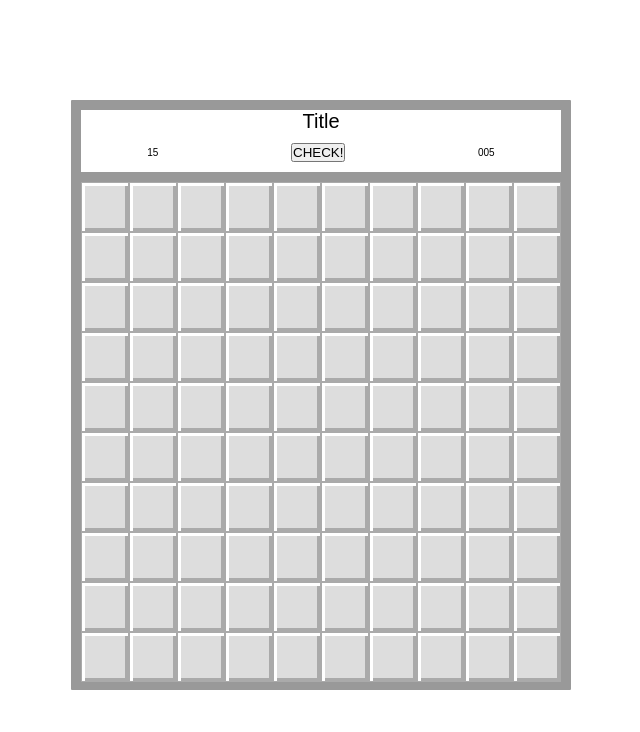
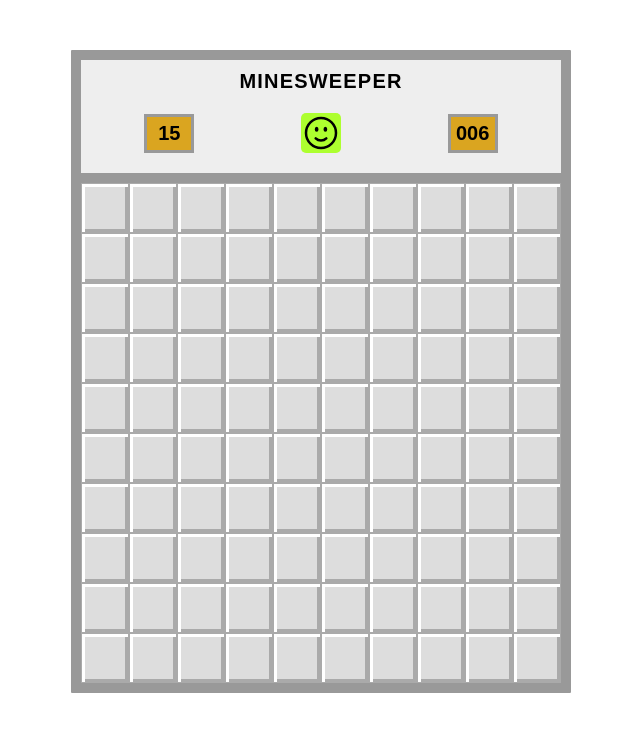
Before and after one commit to marcinmagala/Minesweeper, a plain HTML site: page index.html in a window 1280 px wide. Shown: the whole page, without its empty margins (319-959 px from the left). Drawn offline with Linux system fonts and the light colour scheme.

Commit message:
style menu bar

```diff
--- a/index.html
+++ b/index.html
@@ -12,10 +12,39 @@
   <body>
     <div class="app">
       <div class="options">
-        <header>Title</header>
+        <header>Minesweeper</header>
         <div class="summary">
           <div class="mine">12</div>
-          <button class="btn_check">CHECK!</button>
+
+          <svg
+            xmlns="http://www.w3.org/2000/svg"
+            fill="none"
+            viewBox="0 0 24 24"
+            stroke-width="1.5"
+            stroke="currentColor"
+            class="emoticon_smile"
+          >
+            <path
+              stroke-linecap="round"
+              stroke-linejoin="round"
+              d="M15.182 15.182a4.5 4.5 0 01-6.364 0M21 12a9 9 0 11-18 0 9 9 0 0118 0zM9.75 9.75c0 .414-.168.75-.375.75S9 10.164 9 9.75 9.168 9 9.375 9s.375.336.375.75zm-.375 0h.008v.015h-.008V9.75zm5.625 0c0 .414-.168.75-.375.75s-.375-.336-.375-.75.168-.75.375-.75.375.336.375.75zm-.375 0h.008v.015h-.008V9.75z"
+            />
+          </svg>
+          <svg
+            xmlns="http://www.w3.org/2000/svg"
+            fill="none"
+            viewBox="0 0 24 24"
+            stroke-width="1.5"
+            stroke="currentColor"
+            class="emoticon_sad hidden"
+          >
+            <path
+              stroke-linecap="round"
+              stroke-linejoin="round"
+              d="M15.182 16.318A4.486 4.486 0 0012.016 15a4.486 4.486 0 00-3.198 1.318M21 12a9 9 0 11-18 0 9 9 0 0118 0zM9.75 9.75c0 .414-.168.75-.375.75S9 10.164 9 9.75 9.168 9 9.375 9s.375.336.375.75zm-.375 0h.008v.015h-.008V9.75zm5.625 0c0 .414-.168.75-.375.75s-.375-.336-.375-.75.168-.75.375-.75.375.336.375.75zm-.375 0h.008v.015h-.008V9.75z"
+            />
+          </svg>
+
           <div class="time">120</div>
         </div>
       </div>
--- a/script.js
+++ b/script.js
@@ -1,9 +1,28 @@
 'use strict';
 
 const board = document.querySelector('.board');
-const win = document.querySelector('.win');
-const lose = document.querySelector('.lose');
+// const win = document.querySelector('.win');
+// const lose = document.querySelector('.lose');
 const endOfGame = document.querySelector('.end_of_game');
+
+const emoticonSad = document.querySelector('.emoticon_sad');
+const emoticonSmile = document.querySelector('.emoticon_smile');
+
+// Funkcja resetująca i odpalająca grę na nowo
+// const init = function () {
+//   // Wskaźnik ilości pozostałych min do znalezienia
+//   manyOfFindingMine = 15;
+//   findMine.textContent = manyOfFindingMine;
+
+//   // Reset timera
+//   // window.clearTimeout();
+//   valueOfClock = 0;
+//   increaseClock();
+
+//   // Resetowanie pozycji min
+//   // mineCoords = [];
+//   setMine();
+// };
 
 // manu bar
 
@@ -23,7 +42,7 @@ const createValueOfFindingMine = function (value) {
   findMine.textContent = `${manyOfFindingMine}`;
 };
 
-findMine.textContent = `15`;
+findMine.textContent = manyOfFindingMine;
 
 // Tworzenie timera
 const clock = document.querySelector('.time');
@@ -38,9 +57,10 @@ const increaseClock = function () {
   } else if (valueOfClock.toString().length === 3) {
     clock.textContent = `${valueOfClock}`;
   }
+  window.setTimeout(increaseClock, 1000);
 };
 
-window.setInterval(increaseClock, 1000);
+increaseClock();
 
 //
 // Tworzenie planszy
@@ -213,6 +233,10 @@ const openField = function (e) {
             `[data-coords="${coord}"]`
           ).style.backgroundColor = 'red';
         });
+
+        // Change emoticon
+        emoticonSmile.classList.add('hidden');
+        emoticonSad.classList.remove('hidden');
       }
 
       console.log(field);
@@ -253,6 +277,16 @@ const markAsMine = function (e) {
   }
 };
 
+emoticonSmile.addEventListener('click', function () {
+  emoticonSmile.classList.add('hidden');
+  emoticonSad.classList.remove('hidden');
+});
+
+emoticonSad.addEventListener('click', function () {
+  emoticonSmile.classList.remove('hidden');
+  emoticonSad.classList.add('hidden');
+});
+
 // //
 
 // 1. Komunikat po wygraniu i przegraniu
--- a/style.css
+++ b/style.css
@@ -15,9 +15,9 @@ body {
 }
 
 .app {
-  margin: 10rem auto;
+  margin: 5rem auto;
   width: 50rem;
-  height: 59rem;
+  height: 64.3rem;
 
   border: 10px solid #999;
   border-radius: 1px;
@@ -26,9 +26,52 @@ body {
 }
 
 .options {
+  padding: 1rem;
   display: flex;
   flex-direction: column;
-  gap: 1rem;
+  gap: 2rem;
+  font-size: 2rem;
+  font-weight: 700;
+
+  background-color: #eee;
+}
+
+header {
+  text-transform: uppercase;
+  letter-spacing: 1.2px;
+}
+
+.mine,
+.time {
+  border: 3px solid #999;
+  padding: 5px;
+
+  width: 5rem;
+  text-align: center;
+
+  background-color: goldenrod;
+}
+
+.emoticon_sad,
+.emoticon_smile {
+  width: 4rem;
+  height: 4rem;
+
+  border-radius: 5px;
+
+  cursor: pointer;
+}
+
+.emoticon_sad {
+  background-color: red;
+}
+
+.emoticon_smile {
+  background-color: greenyellow;
+}
+
+.hidden {
+  display: none;
 }
 
 .summary {
@@ -86,17 +129,3 @@ main {
   font-size: 3rem;
   transform: translate(80%, 25%);
 }
-
-/* .win,
-.lose {
-  display: block;
-  text-align: center;
-  margin: 10rem auto;
-  font-size: 30px;
-  font-weight: 700;
-  text-transform: uppercase;
-}
-
-.hidden {
-  display: none;
-} */
```
